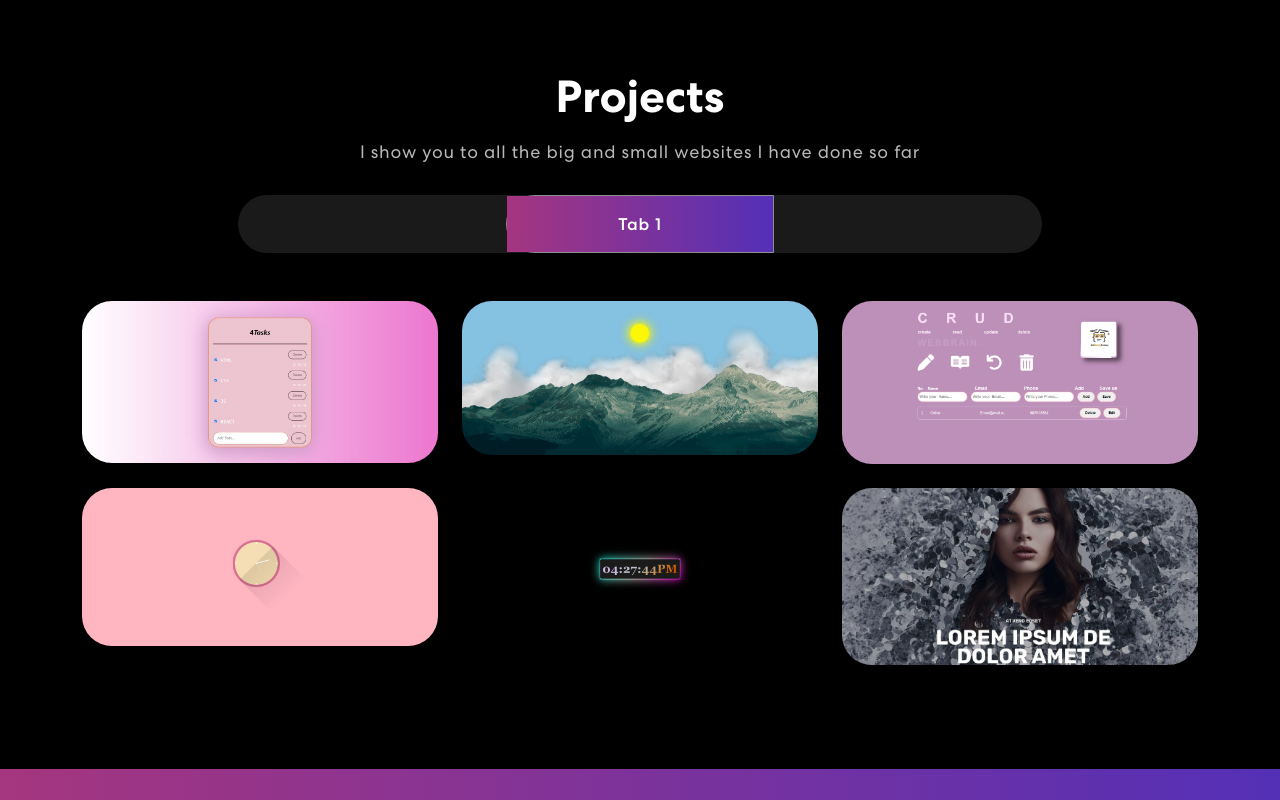
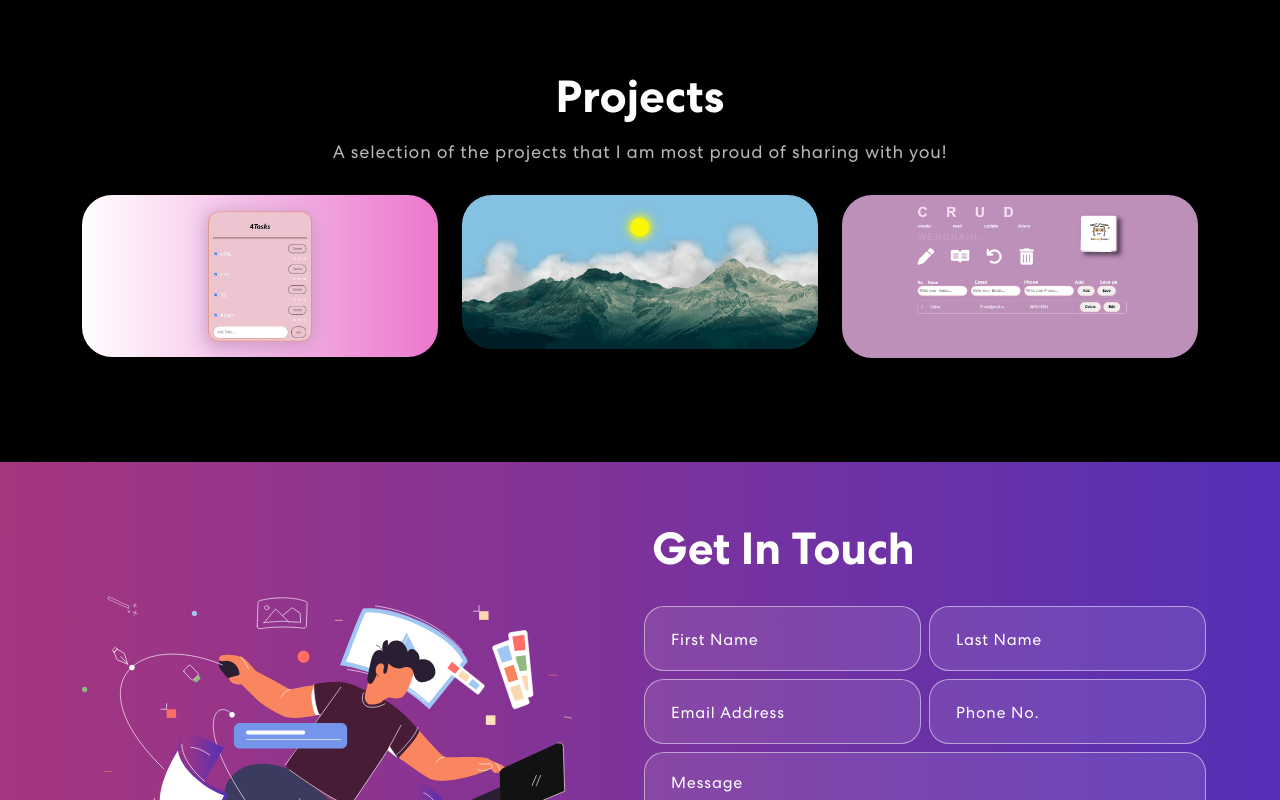
Before and after one commit to MateoDedi/MyPortfolio, a React (Create React App) app: page / in a window 1280 px wide. Shown: the part 1160-1960 px from the top of the page. Built offline with nearby package versions, Linux system fonts and the light colour scheme.

Commit message:
changes to project section

```diff
--- a/src/components/NavBar.js
+++ b/src/components/NavBar.js
@@ -45,7 +45,7 @@ export const NavBar = () => {
             <Nav className="ms-auto">
               <Nav.Link href="#home" className={activeLink === 'home' ? 'active navbar-link' : 'navbar-link'} onClick={() => onUpdateActiveLink('home')}>Home</Nav.Link>
               <Nav.Link href="#skills" className={activeLink === 'skills' ? 'active navbar-link' : 'navbar-link'} onClick={() => onUpdateActiveLink('skills')}>Skills</Nav.Link>
-              <Nav.Link href="#projects" className={activeLink === 'projects' ? 'active navbar-link' : 'navbar-link'} onClick={() => onUpdateActiveLink('projects')}>Projects</Nav.Link>
+              <Nav.Link href="#project" className={activeLink === 'project' ? 'active navbar-link' : 'navbar-link'} onClick={() => onUpdateActiveLink('project')}>Projects</Nav.Link>
             </Nav>
             <span className="navbar-text">
               <div className="social-icon">
--- a/src/components/Projects.js
+++ b/src/components/Projects.js
@@ -3,9 +3,6 @@ import { ProjectCard } from "./ProjectCard";
 import projImg1 from "../assets/img/forth project.jpg";
 import projImg2 from "../assets/img/second work.jpg";
 import projImg3 from "../assets/img/project1.jpg";
-import projImg4 from "../assets/img/first work.jpg";
-import projImg5 from "../assets/img/fifth work.jpg";
-import projImg6 from "../assets/img/12345.jpg";
 import colorSharp2 from "../assets/img/color-sharp2.png";
 import 'animate.css';
 import TrackVisibility from 'react-on-screen';
@@ -25,19 +22,7 @@ export const Projects = () => {
     {
       description: "Design & Development",
       imgUrl: projImg3,
-    },
-    {
-      description: "Design & Development",
-      imgUrl: projImg4,
-    },
-    {
-      description: "Design & Development",
-      imgUrl: projImg5,
-    },
-    {
-      description: "Design & Development",
-      imgUrl: projImg6,
-    },
+    }
   ];
 
   return (
@@ -49,13 +34,8 @@ export const Projects = () => {
               {({ isVisible }) =>
               <div className={isVisible ? "animate__animated animate__fadeIn": ""}>
                 <h2>Projects</h2>
-                <p>I show you to all the big and small websites I have done so far</p>
+                <p>A selection of the projects that I am most proud of sharing with you!</p>
                 <Tab.Container id="projects-tabs" defaultActiveKey="first">
-                  <Nav variant="pills" className="nav-pills mb-5 justify-content-center align-items-center" id="pills-tab">
-                    <Nav.Item>
-                      <Nav.Link eventKey="first">Tab 1</Nav.Link>
-                    </Nav.Item>
-                  </Nav>
                   <Tab.Content id="slideInUp" className={isVisible ? "animate__animated animate__slideInUp" : ""}>
                     <Tab.Pane eventKey="first">
                       <Row>
```
Also changed, not shown: 1 other file (tests, documents, lock files or other folders).
